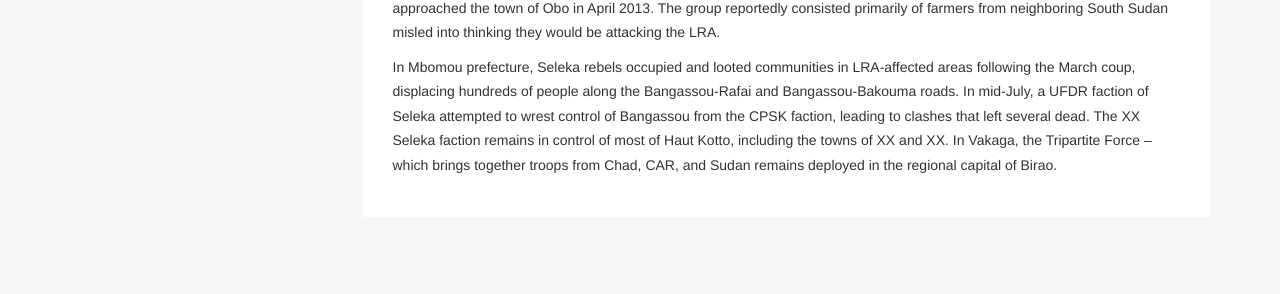
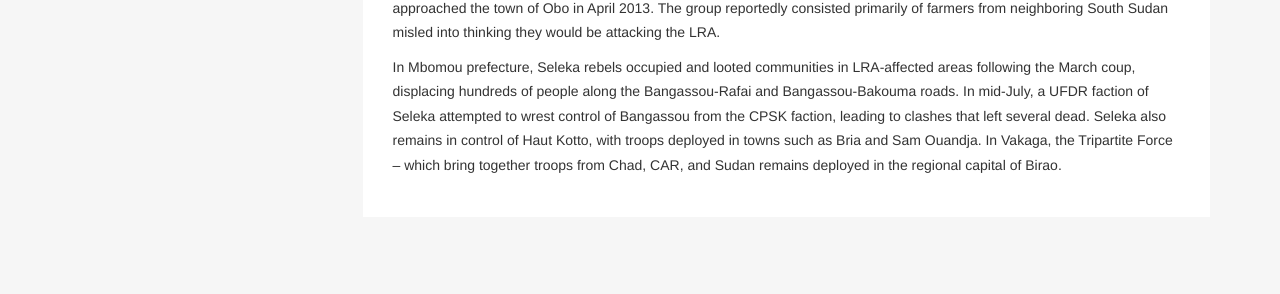
Before and after one commit to theresolve/reports, a Jekyll site: the page built from _posts/midyear-2013/2013-06-30-armed-groups-in-car.html, in a window 1280 px wide. Shown: the part 991-1285 px from the top of the page. Built offline with Jekyll 4.4.1, drawn with Linux system fonts in a browser that asks for light colours; Markdown is read by kramdown in place of the engine named in the settings; comment, search, counter and statistics services are not loaded.

Commit message:
Updated 2013-06-30-armed-groups-in-car.html

```diff
--- a/_posts/midyear-2013/2013-06-30-armed-groups-in-car.html
+++ b/_posts/midyear-2013/2013-06-30-armed-groups-in-car.html
@@ -1,8 +1,9 @@
 ---
-layout: report-midyear-2013
+layout: "report-midyear-2013"
 published: true
-category: midyear-2013
+category: "midyear-2013"
 ---
+
 <div class="page-container">
   <h3 class="page-title">Armed Groups Operating in Eastern CAR</h3>
 
@@ -11,5 +12,5 @@ category: midyear-2013
 
   <p>A patchwork of armed groups currently operate in LRA-affected areas of eastern CAR. In Haut Mbomou prefecture, Ugandan military forces remain in control of major towns, though they faced a temporary threat from an overmatched armed group that approached the town of Obo in April 2013. The group reportedly consisted primarily of farmers from neighboring South Sudan misled into thinking they would be attacking the LRA.</p>
 
-  <p>In Mbomou prefecture, Seleka rebels occupied and looted communities in LRA-affected areas following the March coup, displacing hundreds of people along the Bangassou-Rafai and Bangassou-Bakouma roads. In mid-July, a UFDR faction of Seleka attempted to wrest control of Bangassou from the CPSK faction, leading to clashes that left several dead. The XX Seleka faction remains in control of most of Haut Kotto, including the towns of XX and XX. In Vakaga, the Tripartite Force – which brings together troops from Chad, CAR, and Sudan  remains deployed in the regional capital of Birao.</p>
+  <p>In Mbomou prefecture, Seleka rebels occupied and looted communities in LRA-affected areas following the March coup, displacing hundreds of people along the Bangassou-Rafai and Bangassou-Bakouma roads. In mid-July, a UFDR faction of Seleka attempted to wrest control of Bangassou from the CPSK faction, leading to clashes that left several dead. Seleka also remains in control of Haut Kotto, with troops deployed in towns such as Bria and Sam Ouandja. In Vakaga, the Tripartite Force – which bring together troops from Chad, CAR, and Sudan  remains deployed in the regional capital of Birao.</p>
 </div>
```
